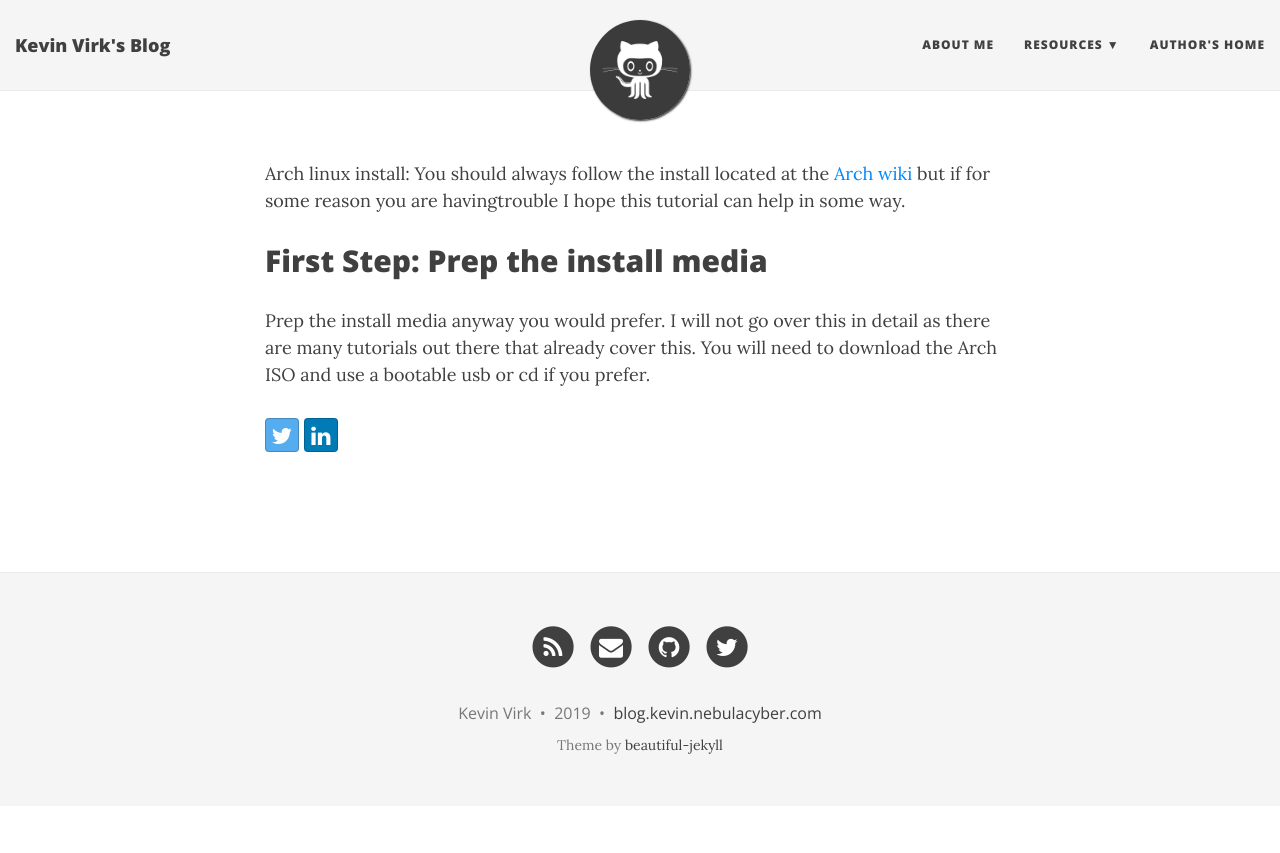
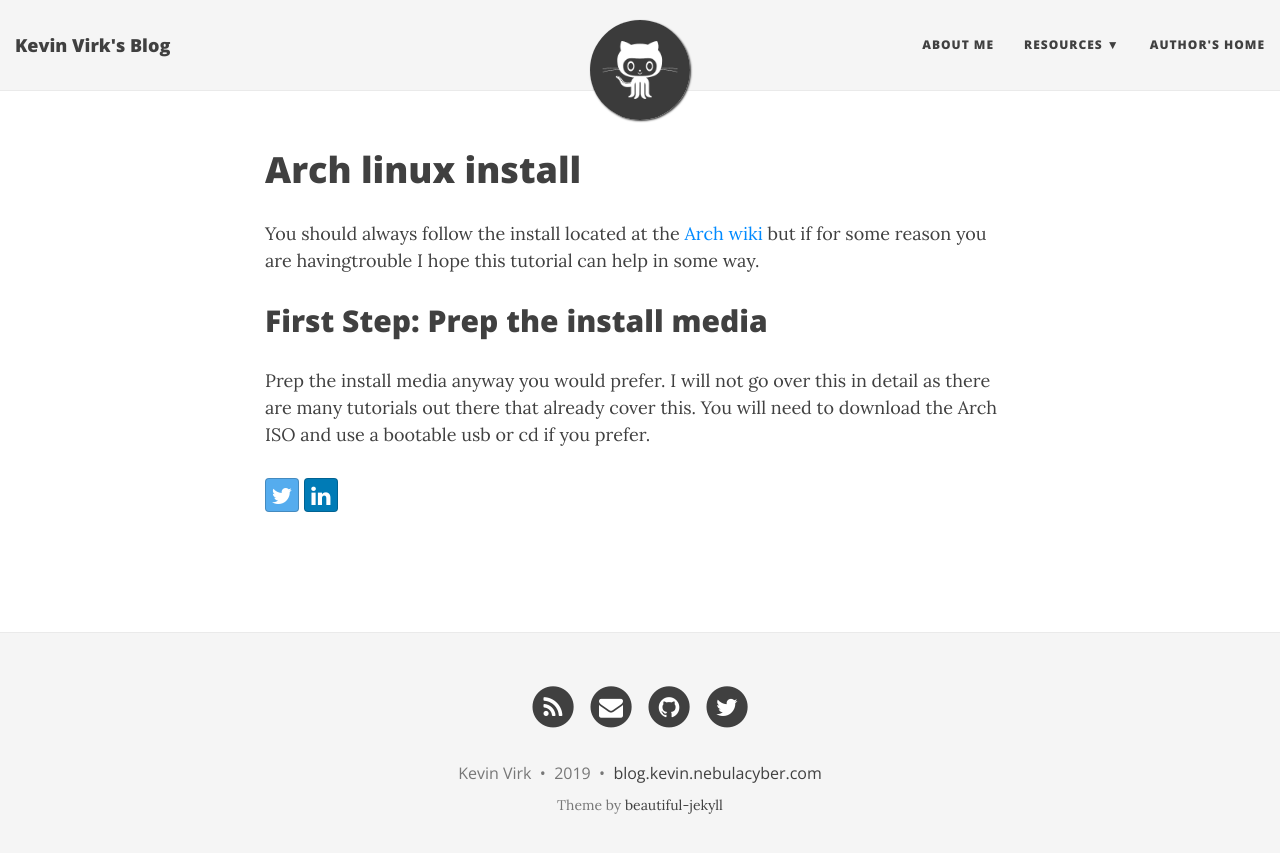
Before and after one commit to vevinkirk/vevinkirk.github.io, a Jekyll site: the page built from _posts/2019-03-27-arch-install-markdown.md, in a window 1280 px wide. Shown: the top 853 px of the page. Built offline with Jekyll 4.4.1, drawn with Linux system fonts in a browser that asks for light colours; nearby versions of some CDN libraries.

Commit message:
updated header 1

```diff
--- a/_posts/2019-03-27-arch-install-markdown.md
+++ b/_posts/2019-03-27-arch-install-markdown.md
@@ -7,7 +7,7 @@ gh-badge: [star, fork, follow]
 tags: [arch,install,linux,tutorial]
 comments: true
 ---
-Arch linux install:
+# Arch linux install
 You should always follow the install located at the [Arch wiki](https://wiki.archlinux.org/index.php/installation_guide) but if for some reason you are havingtrouble I hope this tutorial can help in some way.
 
 ## First Step: Prep the install media
```
